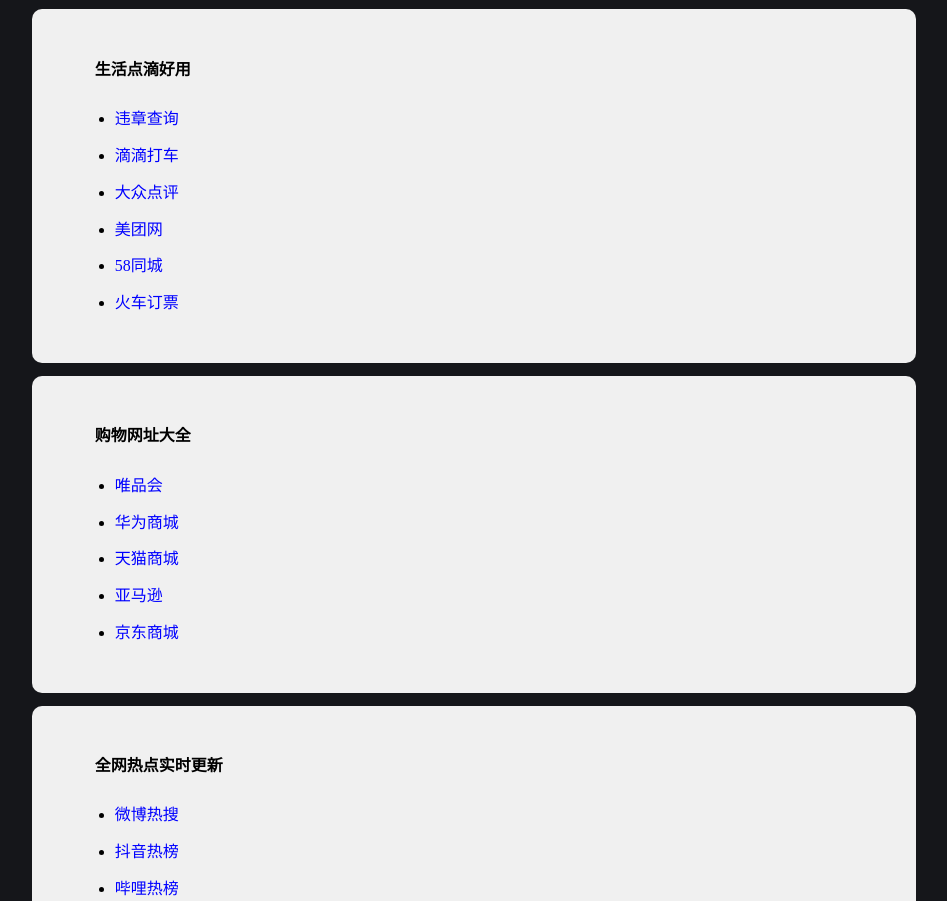
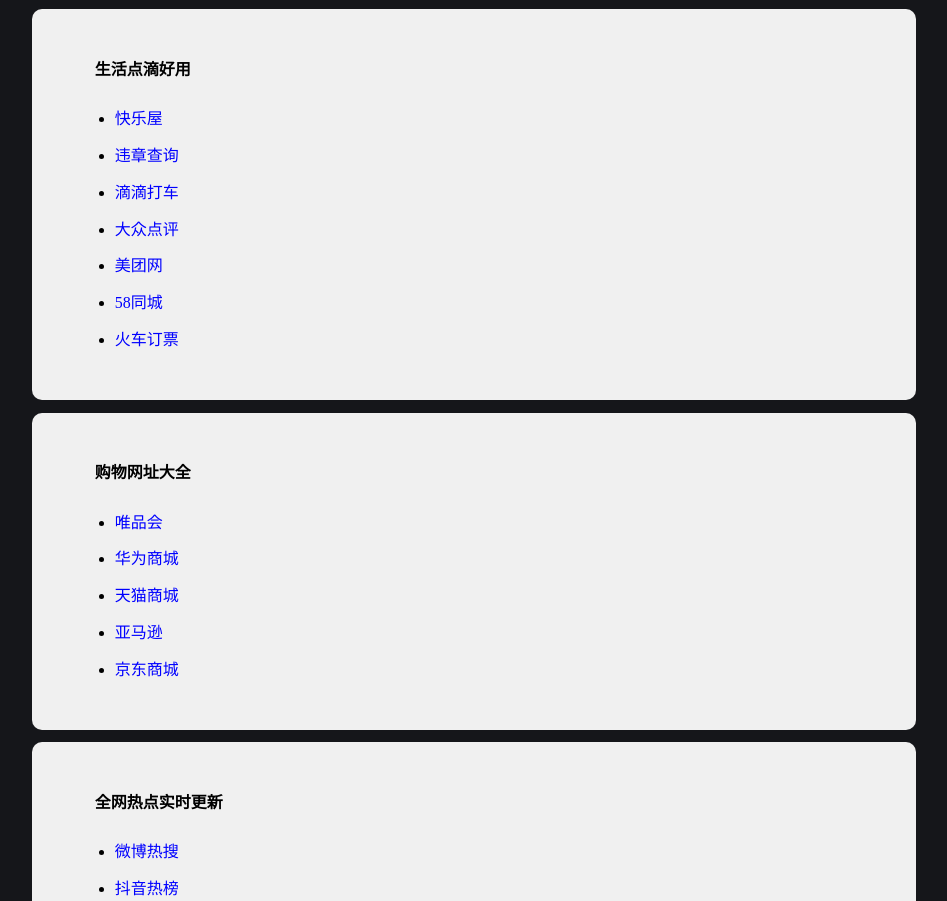
Before and after one commit to 9uuzy1/9uuzy1.github.io, a plain HTML site: page index.html in a window 1280 px wide. Shown: the part 953-1854 px from the top of the page, without its empty margins (166-1113 px from the left). Drawn offline with Linux system fonts and the light colour scheme; a script that the page names is missing.

Commit message:
Update index.html

```diff
--- a/index.html
+++ b/index.html
@@ -57,6 +57,7 @@ a{text-decoration:none;color:#0000FF}
 <div class="container">
 <h4 class="title">生活点滴好用</h4>
 <ul>
+<li><a href="https://kuailewuzi.github.io" target="_blank">快乐屋</a></li>
 <li><a href="http://www.weizhang8.cn/" rel="nofollow" target="_blank">违章查询</a></li>
 <li><a href="https://www.didiglobal.com/" rel="nofollow" target="_blank">滴滴打车</a></li>
 <li><a href="http://www.dianping.com/" rel="nofollow" target="_blank">大众点评</a></li>
```
